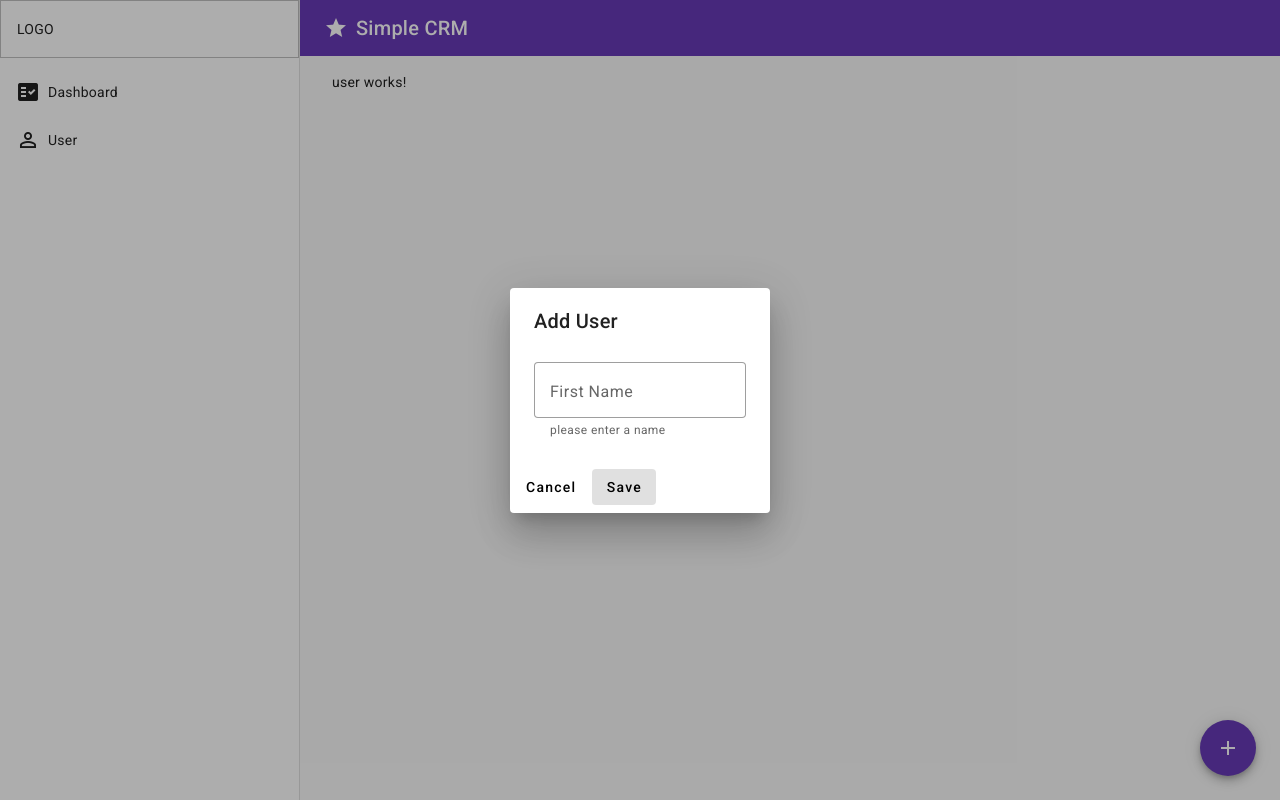
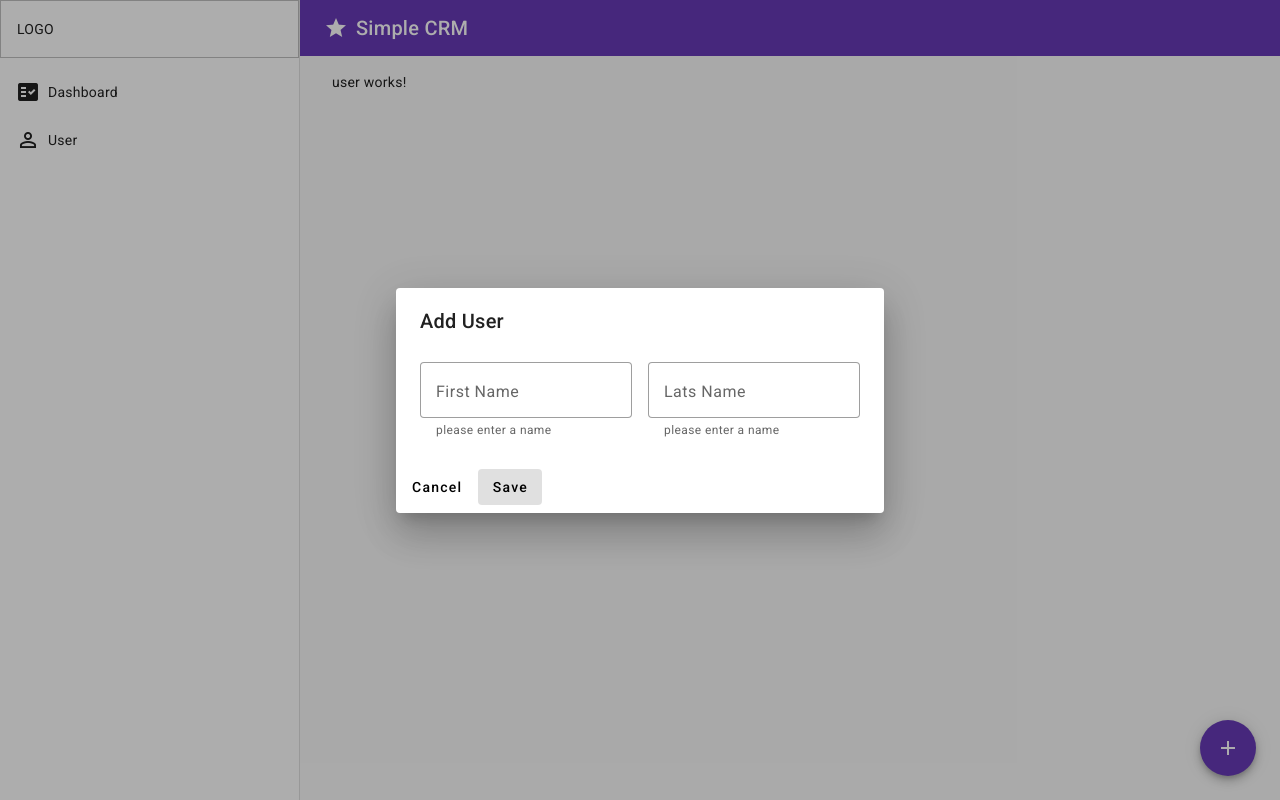
Before and after one commit to felianfilian/DA_17_SimpleCRM, an Angular app: page /user in a window 1280 px wide. Both pictures are taken after a click on the button "add". Built offline with nearby package versions, Linux system fonts and the light colour scheme.

Commit message:
second input

```diff
--- a/src/app/dialog-add-user/dialog-add-user.component.html
+++ b/src/app/dialog-add-user/dialog-add-user.component.html
@@ -1,8 +1,13 @@
 <h2 mat-dialog-title>Add User</h2>
 <mat-dialog-content>
+  <mat-form-field class="mr-16" appearance="outline">
+    <mat-label>First Name</mat-label>
+    <input matInput placeholder="First Name" />
+    <mat-hint>please enter a name</mat-hint>
+  </mat-form-field>
   <mat-form-field appearance="outline">
-    <mat-label>First Name</mat-label>
-    <input matInput placeholder="Username" />
+    <mat-label>Lats Name</mat-label>
+    <input matInput placeholder="Last Name" />
     <mat-hint>please enter a name</mat-hint>
   </mat-form-field>
 </mat-dialog-content>
--- a/src/app/dialog-add-user/dialog-add-user.component.scss
+++ b/src/app/dialog-add-user/dialog-add-user.component.scss
@@ -0,0 +1,3 @@
+.mr-16 {
+  margin-right: 16px;
+}
```
